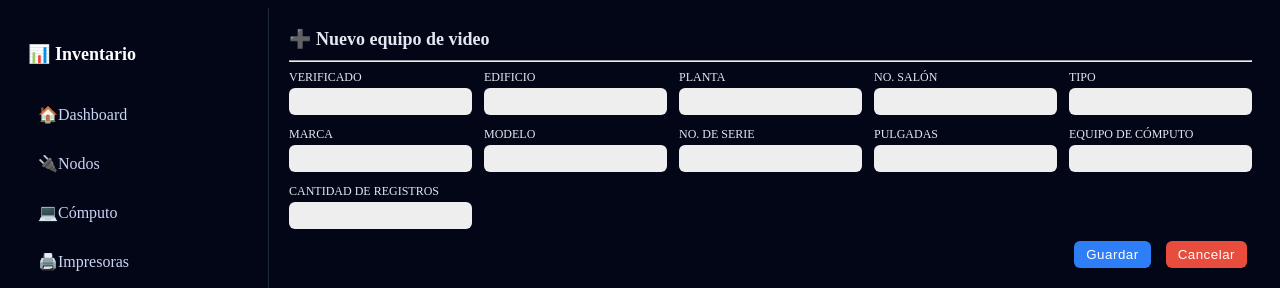
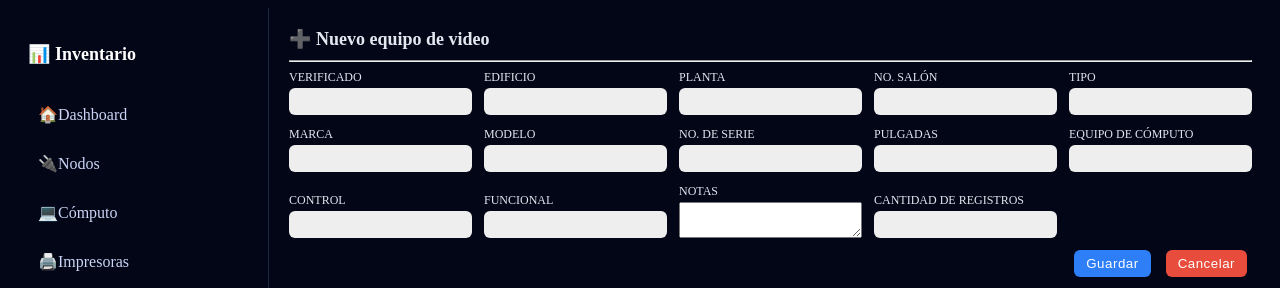
Before and after one commit to WICHO95199159/Erp-inventario, a Vue app in the folder frontend/: page /video in a window 1280 px wide. Shown: the top 288 px of the page. Built offline with nearby package versions, Linux system fonts and the light colour scheme; no server answers.

Commit message:
se agregan campos a equipos de video

```diff
--- a/frontend/src/components/EquiposVideoForm.vue
+++ b/frontend/src/components/EquiposVideoForm.vue
@@ -56,6 +56,21 @@
         <input v-model="form.equipo_computo" />
       </div>
 
+      <div class="field">
+        <label>CONTROL</label>
+        <input v-model="form.control" />
+      </div>
+
+      <div class="field">
+        <label>FUNCIONAL</label>
+        <input v-model="form.funcional" />
+      </div>
+
+      <div class="field">
+        <label>NOTAS</label>
+        <textarea v-model="form.notas"></textarea>
+      </div>
+
       <div class="field" v-if="!editData">
         <label>CANTIDAD DE REGISTROS</label>
         <input type="number" v-model="form.cantidad" min="1" value="1"/>
@@ -89,6 +104,9 @@ export default {
         no_serie: "",
         pulgadas: "",
         equipo_computo: "",
+        control: "",
+        funcional: "",
+        notas: "",
       }
     };
   },
--- a/frontend/src/components/EquiposVideoTable.vue
+++ b/frontend/src/components/EquiposVideoTable.vue
@@ -15,6 +15,9 @@
           <th @click="sort('no_serie')">NO. DE SERIE</th>
           <th @click="sort('pulgadas')">PULGADAS</th>
           <th @click="sort('equipo_computo')">EQUIPO DE CÓMPUTO</th>
+          <th @click="sort('control')">CONTROL</th>
+          <th @click="sort('funcional')">FUNCIONAL</th>
+          <th @click="sort('notas')">NOTAS</th>
         </tr>
       </thead>
 
@@ -38,6 +41,9 @@
           <td>{{ row.no_serie }}</td>
           <td>{{ row.pulgadas }}</td>
           <td>{{ row.equipo_computo }}</td>
+          <td>{{ row.control }}</td>
+          <td>{{ row.funcional }}</td>
+          <td>{{ row.notas }}</td>
         </tr>
       </tbody>
     </table>
```
